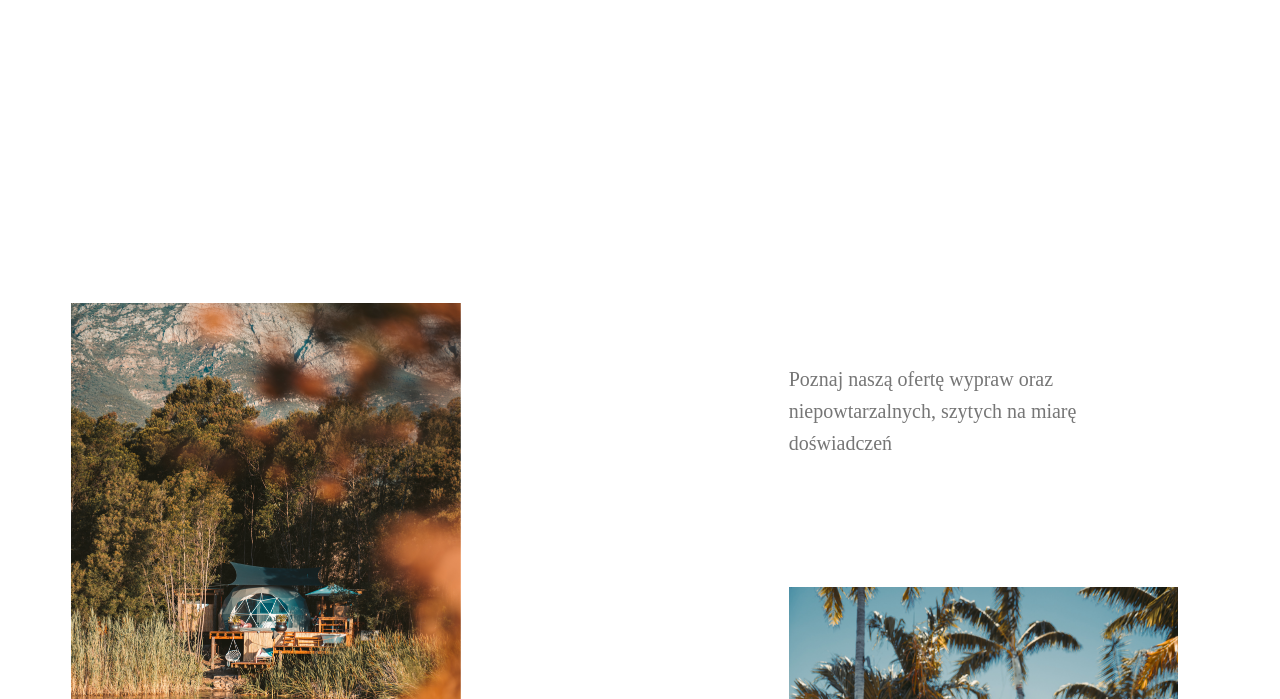
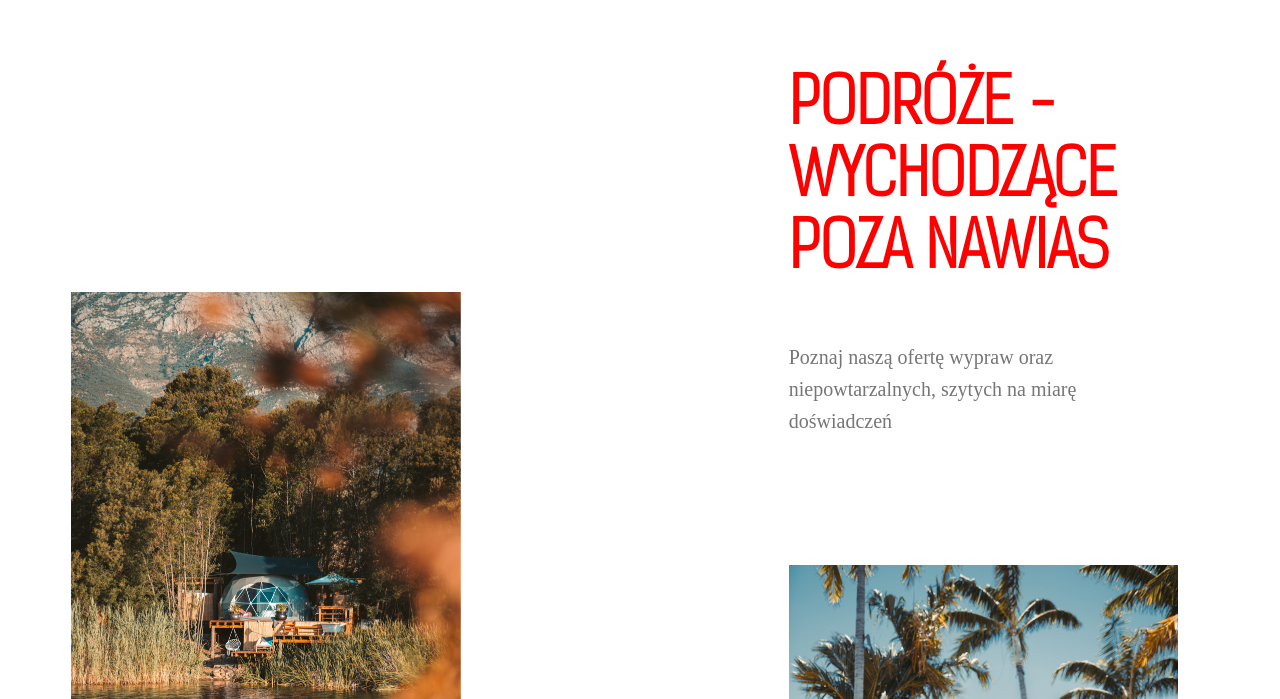
Before and after one commit to Ravvsky/Empressia, a React (Create React App) app: page / in a window 1280 px wide. Shown: the part 901-1600 px from the top of the page. Built offline with nearby package versions, Linux system fonts and the light colour scheme.

Commit message:
styled-components has been appled in Content

```diff
--- a/src/components/content/Content.js
+++ b/src/components/content/Content.js
@@ -1,23 +1,66 @@
-import classes from "./content.module.css";
+import cursor from "../../img/compass.svg";
+import { useSelector } from "react-redux";
+import styled from "styled-components";
 
-import { useSelector } from "react-redux";
+const ContentWrapper = styled.section`
+  display: flex;
+  justify-content: center;
+  align-items: center;
+  gap: 328px;
+  margin-top: 200px;
+  cursor: url(${cursor}), auto;
+`;
+const LeftSection = styled.section`
+  > img {
+    max-width: 400px;
+    max-height: 584px;
+  }
+`;
+const RightSection = styled.section`
+  > h2 {
+    font-family: "Kelson Sans";
+    font-style: normal;
+    font-weight: 600;
+    font-size: 64px;
+    line-height: 72px;
+    max-width: 420px;
+    text-transform: uppercase;
+    color: red;
+  }
+
+  > span {
+    font-family: "Barlow";
+    font-weight: 500;
+    font-size: 20px;
+    line-height: 32px;
+    color: #767676;
+    max-width: 332px;
+    display: block;
+    margin-top: 46px;
+    margin-bottom: 128px;
+  }
+
+  > img {
+    max-width: 400px;
+    max-height: 584px;
+  }
+`;
+
 const Content = () => {
   const language = useSelector((state) => state.language.language);
 
   const contentData = useSelector((state) => state.content);
   return (
-    <section className={classes.content}>
-      <section className={classes["left-section"]}>
+    <ContentWrapper>
+      <LeftSection>
         <img src={contentData.images[0]} alt="travel1"></img>
-      </section>
-      <section className={classes["right-section"]}>
-        <h1>{contentData[language].title}</h1>
-        <span>
-          {contentData[language].description}
-        </span>
+      </LeftSection>
+      <RightSection>
+        <h2>{contentData[language].title}</h2>
+        <span>{contentData[language].description}</span>
         <img src={contentData.images[1]} alt="travel2"></img>
-      </section>
-    </section>
+      </RightSection>
+    </ContentWrapper>
   );
 };
 
--- a/src/components/content/content.module.css
+++ /dev/null
@@ -1,51 +0,0 @@
-@font-face {
-    font-family: 'Kelson Sans';
-    font-style: normal;
-    font-weight: 400;
-    src: url('/public/fonts/Kelson\ Sans\ Light.otf');
-}
-.content{
-    display: flex;
-    justify-content: center;
-    align-items: center;
-    gap: 328px;
-    margin-top: 200px;
-    margin-bottom: 212px;
-    cursor: url('../../img/compass.svg'), pointer;
-
-}
-
-.left-section img{
-    max-width: 400px;
-    max-height: 584px;
-}
-
-
-
-.right-section h1{
-font-family: 'Kelson Sans';
-font-style: normal;
-font-weight: 600;
-font-size: 64px;
-line-height: 72px;
-max-width: 420px;
-text-transform: uppercase;
-}
-
-.right-section span{
-    font-family: 'Barlow';
-    font-style: normal;
-    font-weight: 500;
-    font-size: 20px;
-    line-height: 32px;
-    color: #767676;
-    max-width: 332px;
-    display: block;
-    margin-top: 46px;
-    margin-bottom: 128px;
-}
-
-.right-section img {
-    max-width: 400px;
-    max-height: 584px;
-}
```
